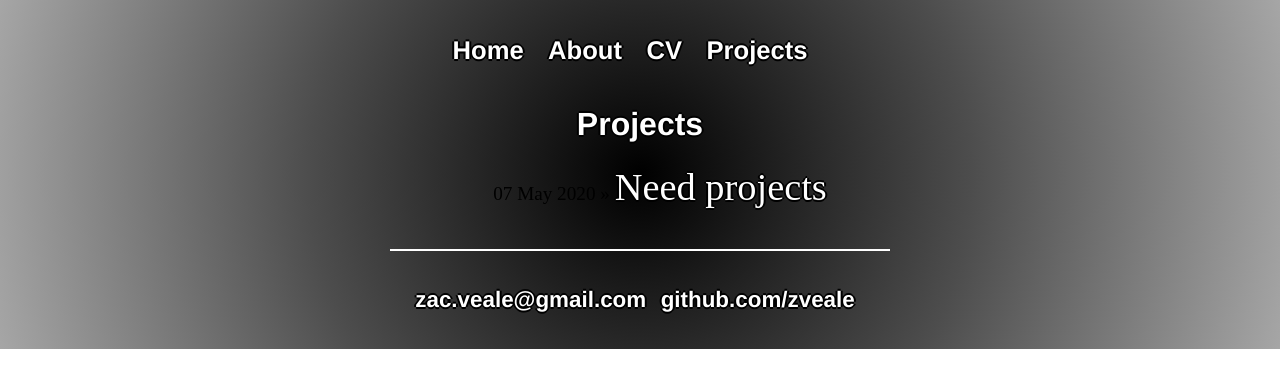
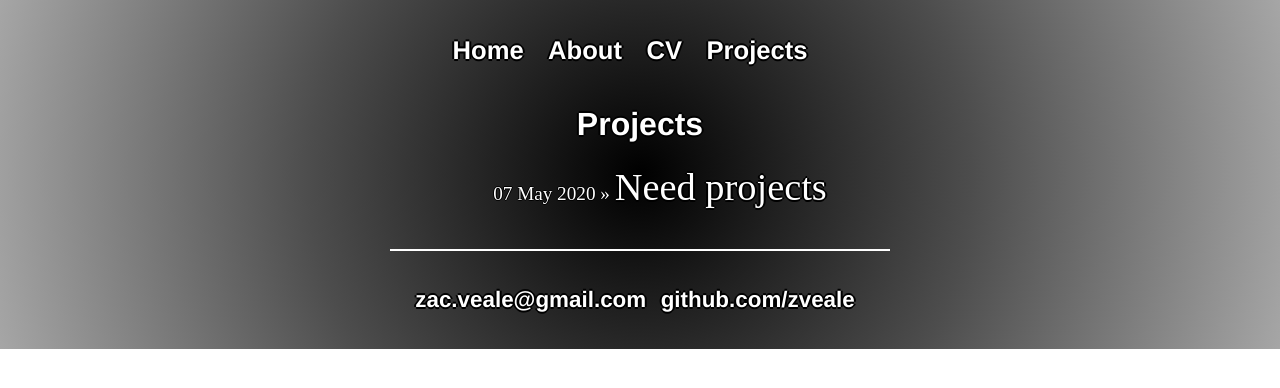
Before and after one commit to zveale/zveale.github.io, a Jekyll site: the page built from projects/index.html, in a window 1280 px wide. Shown: the top 388 px of the page. Built offline with Jekyll 4.4.1, drawn with Linux system fonts in a browser that asks for light colours.

Commit message:
Update main.css

```diff
--- a/css/main.css
+++ b/css/main.css
@@ -20,6 +20,8 @@
     padding: 20px;
     list-style: none;
     font-weight: bold;
+	color: white;
+	text-shadow: -1px 0 black, 0 1px black, 1px 0 black, 0 -1px black;
 }
 nav ul li {
     display: inline;
@@ -62,6 +64,8 @@
     font-size: 0.9em;
     line-height: 1.4em;
     color: #000;
+	color: white;
+	text-shadow: -1px 0 black, 0 1px black, 1px 0 black, 0 -1px black;
 }
 footer {
     border-top: 2px solid #fff;
@@ -69,6 +73,8 @@
 ul.posts {
     margin: 20px auto 40px;
     font-size: 1.2em;
+	color: white;
+	text-shadow: -1px 0 black, 0 1px black, 1px 0 black, 0 -1px black;
 }
 ul.posts li {
     list-style: none;
```
